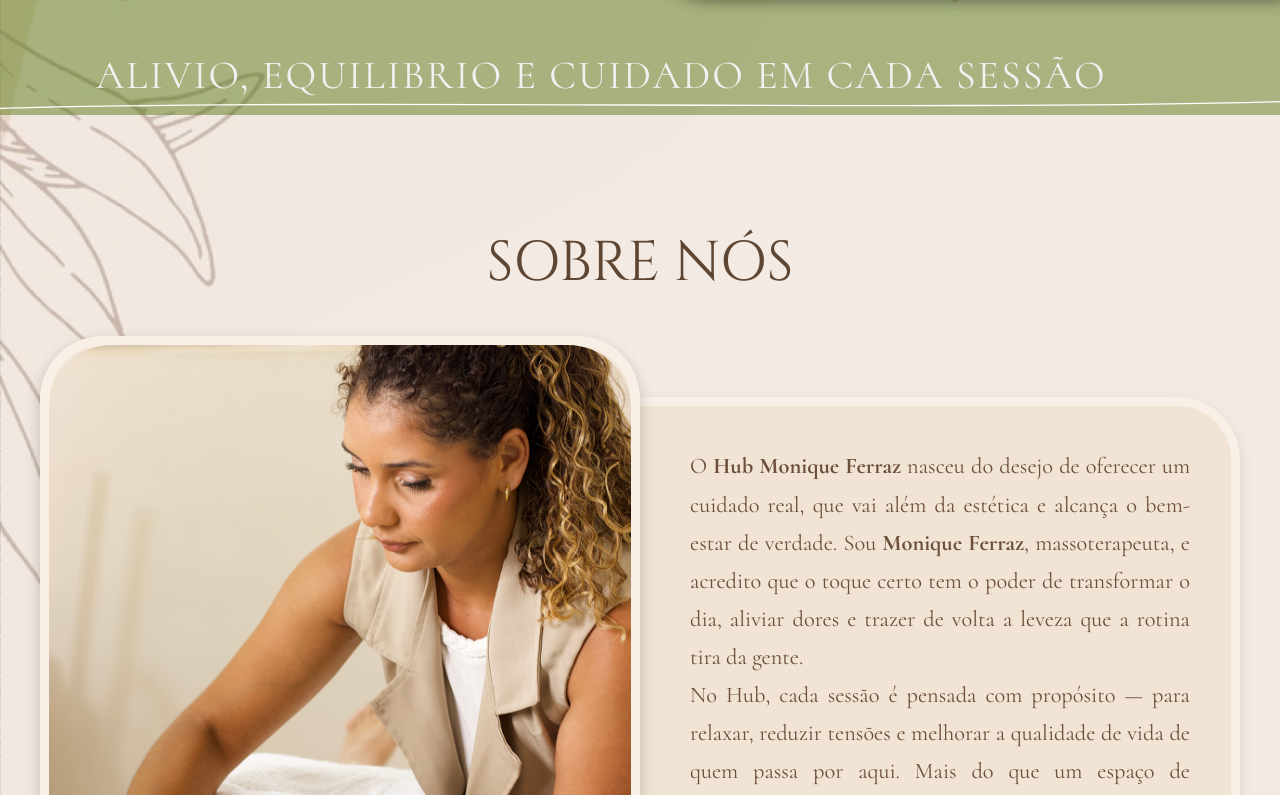
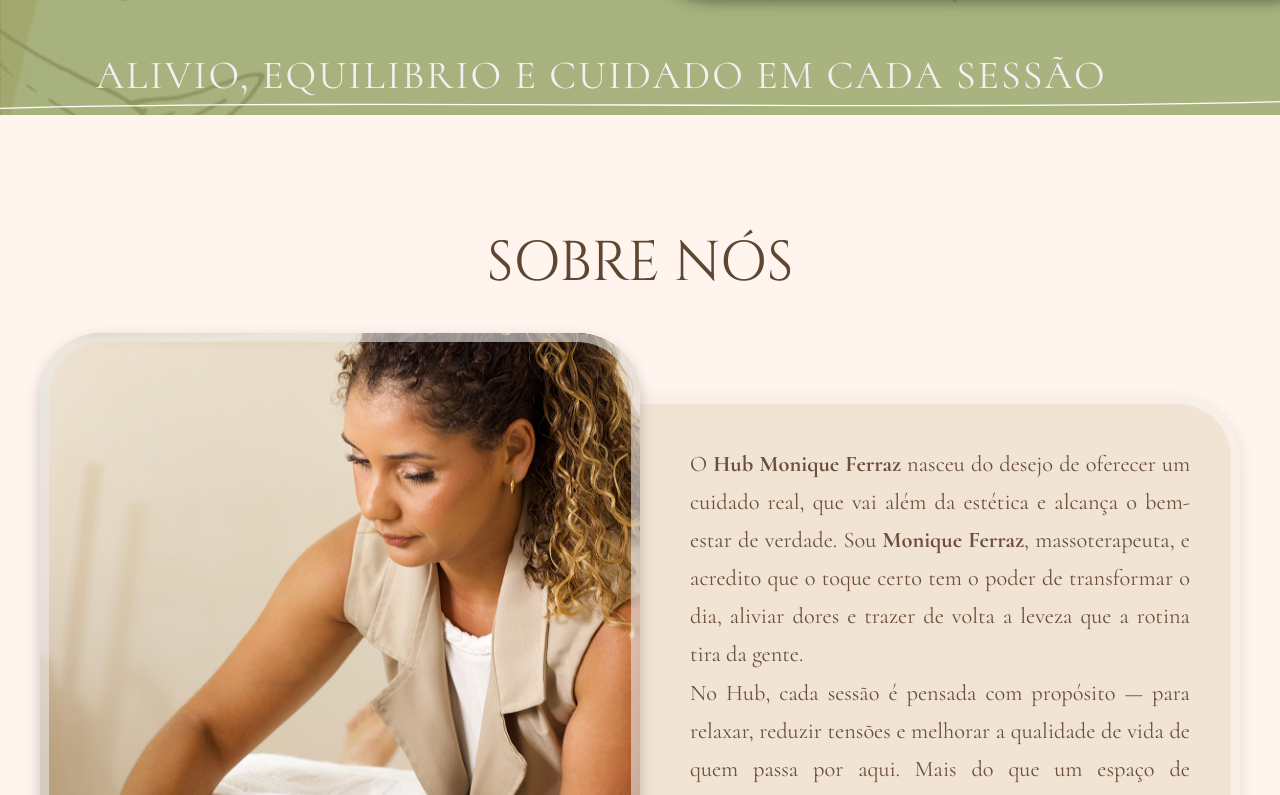
Before and after one commit to SAPI-Unesp/Projeto-Site-CasaMassagem, a React (Vite) app: page / in a window 1280 px wide. Shown: the part 685-1480 px from the top of the page. Built offline with nearby package versions, Linux system fonts and the light colour scheme.

Commit message:
add: variaveis de espaçamento o theme.tsx e criaçao de componente para imagem com borda transparente

```diff
--- /dev/null
+++ b/src/components/BorderedImage/BorderedImage.styles.tsx
@@ -0,0 +1,30 @@
+import styled from "styled-components"
+
+interface WrapProps {
+  height?: string;
+  borderRadius?: string;
+}
+
+export const Wrap = styled.div<WrapProps>`
+    position: relative;
+    width: 100%;
+    height: ${({ height }) => height || "100%"};
+    border-radius: ${({ borderRadius }) => borderRadius || "inherit"};
+
+    img {
+        width: 100%;
+        height: 100%;
+        object-fit: cover;
+        display: block;
+    }
+
+    &::after {
+        content: "";
+        position: absolute;
+        inset: 0;
+        border-radius: inherit;
+        pointer-events: none;
+        z-index: 2;
+        box-shadow: inset 0 0 0 9px rgba(235, 234, 234, 0.6);
+    }
+`;
--- /dev/null
+++ b/src/components/BorderedImage/BorderedImage.tsx
@@ -0,0 +1,16 @@
+import { Wrap } from "./BorderedImage.styles";
+
+interface BorderedImageProps {
+  src: string;
+  alt?: string;
+  height?: string;
+  borderRadius?: string;
+}
+
+export function BorderedImage({ src, alt, height, borderRadius} : BorderedImageProps) {
+  return (
+    <Wrap height={height} borderRadius={borderRadius}>
+      <img src={src} alt={alt} />
+    </Wrap>
+  );
+}
--- a/src/pages/Home/Home.styles.ts
+++ b/src/pages/Home/Home.styles.ts
@@ -112,7 +112,7 @@
 export const SectionTitle = styled.h2`
   font-size: 2.5em;
   color: #6b4d3a;
-  margin-bottom: 35px;
+  margin-bottom: ${({ theme }) => theme.spacing.xl};
   text-align: left;
   padding-left: 20px;
 
--- a/src/pages/Home/Home.tsx
+++ b/src/pages/Home/Home.tsx
@@ -18,11 +18,11 @@
   DepoimentoAuthor
 } from './Home.styles';
 
-import {ContactSection} from './Sections/Contact'
+import {ContactSection} from './Sections/Contact/Contact'
 
 import logoImage from '../../assets/logo.png';
 import massagistImage from '../../assets/image.png';
-import { AboutUsSection } from './Sections/AboutUs';
+import { AboutUsSection } from './Sections/AboutUs/AboutUs';
 
 export function Home() {
     return (
--- a/src/pages/Home/Sections/AboutUs.style.ts
+++ b/src/pages/Home/Sections/AboutUs/AboutUs.style.ts
@@ -2,7 +2,7 @@
 
 export const SectionContainer = styled.section`
   width: 100%;
-  background: #fff4ee99;
+  background: #fff4ee;
 
   padding: 100px 20px;
   display: flex;
@@ -13,8 +13,7 @@
 
 export const Title = styled.div`
   text-align: center;
-  margin-bottom: 35px;
-
+  margin-bottom: ${({ theme }) => theme.spacing.xl};
   h2 {
     font-family: ${({ theme }) => theme.fontsStyles.Cinzel};
     font-weight: ${({ theme }) => theme.fontWeights.regular};
@@ -36,34 +35,25 @@
     grid-template-columns: 1fr;
   }
 `;
-
 export const ImageWrapper = styled.div`
+  position: relative;
   background: #F2E4D4;
   border-radius: 63px;
-    box-shadow: 0 6px 15px rgba(0, 0, 0, 0.2),
-              inset 0 0 0 10px rgba(255, 255, 255, 0.4);
+  box-shadow: 0 6px 15px rgba(0, 0, 0, 0.2);
   overflow: hidden;
-  padding: 9px;
   z-index: 2;
-
-  img {
-    width: 100%;
-    height: 100%;
-    object-fit: cover;
-    border-radius: 63px;
-    display: block;
-  }
 `;
 
 export const TextWrapper = styled.div`
   background: #F2E4D4;
   border-radius: 63px;
+
+  //melhorar abordagem para responsividade
   margin-left: -100px;
+  padding: 50px 50px 50px 150px;
 
   box-shadow: 0 6px 15px rgba(0, 0, 0, 0.1),
               inset 0 0 0 9px rgba(255, 255, 255, 0.4);
-
-  padding: 50px 50px 50px 150px;
 
   font-family: ${({ theme }) => theme.fontsStyles.Cormorant};
   font-size: 1.4rem;
--- a/src/pages/Home/Sections/AboutUs.tsx
+++ b/src/pages/Home/Sections/AboutUs/AboutUs.tsx
@@ -1,5 +1,6 @@
 import { SectionContainer, Title, ContentContainer, ImageWrapper, TextWrapper } from "./AboutUs.style";
-import MassageImage from "./../../../assets/imagem-sobrenos.png";
+import MassageImage from "../../../../assets/imagem-sobrenos.png";
+import { BorderedImage } from "../../../../components/BorderedImage/BorderedImage";
 
 export function AboutUsSection() {
   return (
@@ -10,7 +11,10 @@
 
       <ContentContainer>
         <ImageWrapper>
-          <img src={MassageImage} alt="Massoterapia no Hub Monique Ferraz" />
+          <BorderedImage
+                    src={MassageImage}
+                    alt="Local"
+                    />
         </ImageWrapper>
 
         <TextWrapper>
--- a/src/pages/Home/Sections/Contact.styles.ts
+++ b/src/pages/Home/Sections/Contact/Contact.styles.ts
@@ -12,7 +12,7 @@
   text-align: left;
   width: 100%;
   max-width: 1200px;
-  margin-bottom: 35px;
+  margin-bottom: ${({ theme }) => theme.spacing.xl};
   font-family: ${({ theme }) => theme.fontsStyles.Cinzel};
   font-weight: bold;
 
@@ -73,12 +73,6 @@
     transform: translateY(-5px);
   }
 
-  img {
-    width: 100%;
-    height:300px;
-    object-fit: cover;
-  }
-
   iframe {
     width: 100%;
     height: 100%;
--- a/src/pages/Home/Sections/Contact.tsx
+++ b/src/pages/Home/Sections/Contact/Contact.tsx
@@ -1,7 +1,8 @@
 import React from "react";
 import { SectionContainer, Title, CardsContainer, Card, IconText, Info } from "./Contact.styles";
 import { FaWhatsapp, FaInstagram, FaEnvelope, FaMapMarkerAlt } from "react-icons/fa";
-import LocationImage from "./../../../assets/testeLocation.jpg"
+import LocationImage from "../../../../assets/testeLocation.jpg"
+import { BorderedImage } from "../../../../components/BorderedImage/BorderedImage";
 
 export function ContactSection() {
   const contactInfo = {
@@ -26,7 +27,12 @@
 
       <CardsContainer>
         <Card>
-          <img src={contactInfo.image} alt="Local" />
+          <BorderedImage
+          src={contactInfo.image}
+          alt="Local"
+          height="300px"
+          borderRadius="30px 30px 0 0"
+          />
           <Info>
             <IconText><FaMapMarkerAlt /> {contactInfo.address}</IconText>
             <IconText><FaWhatsapp /> {contactInfo.phone}</IconText>
--- a/src/styles/theme.ts
+++ b/src/styles/theme.ts
@@ -19,5 +19,14 @@
         regular: 400,
         bold: 700,
     },
-    spacing: (factor: number) => `${factor * 0.25}rem`,
+    spacing: {
+        xxs: "0.125rem", // 2px
+        xs: "0.25rem",   // 4px
+        s: "0.5rem",     // 8px
+        m: "1rem",       // 16px
+        l: "1.5rem",     // 24px
+        xl: "2rem",      // 32px
+        xxl: "3rem",     // 48px
+        xxxl: "4rem",    // 64px
+  },
 };
```
